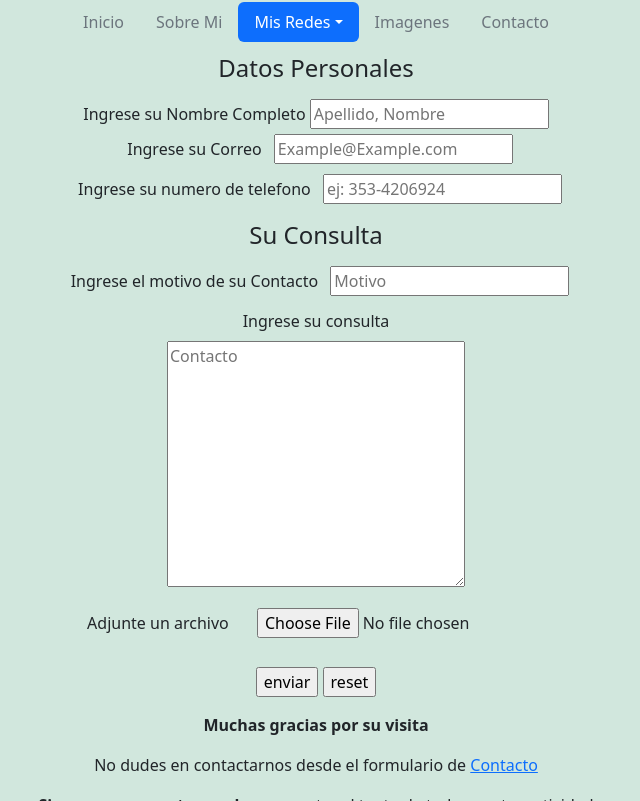
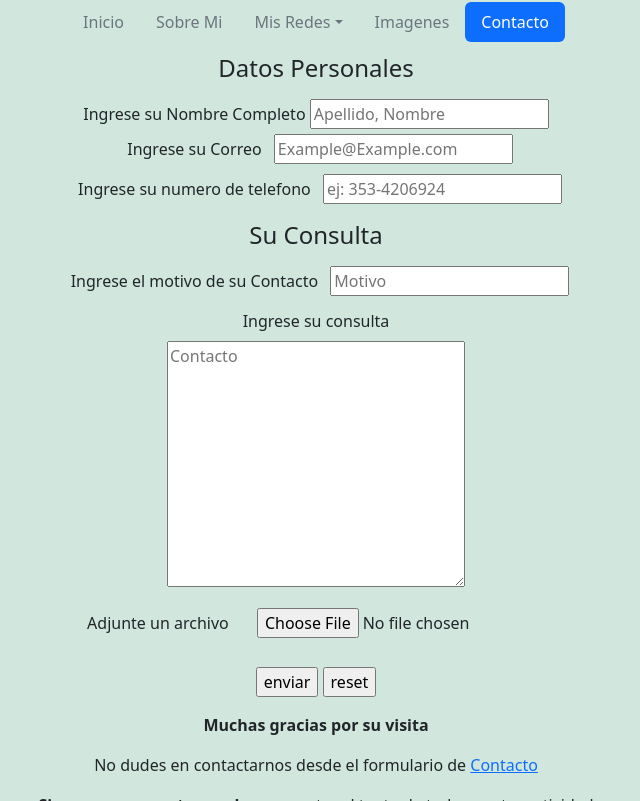
Before and after one commit to ignaciosimonetta/PF-Simonetta, a website: page Pages/Contacto.html in a window 1280 px wide. Shown: the part 108-909 px from the top of the page, without its empty margins (324-964 px from the left). Drawn offline with nearby package versions, Linux system fonts and the light colour scheme.

Commit message:
bug fixes

```diff
--- a/Pages/Contacto.html
+++ b/Pages/Contacto.html
@@ -31,7 +31,7 @@
                             Mi</a>
                     </li>
                     <li class="nav-item dropdown">
-                        <a class="nav-link dropdown-toggle active" data-bs-toggle="dropdown" href="#"
+                        <a class="nav-link dropdown-toggle link-secondary" data-bs-toggle="dropdown" href="#"
                             role="button" aria-expanded="false">Mis Redes</a>
                             <ul class="dropdown-menu">
                                 <a class="navbar-brand" href="https://www.instagram.com/nachosim.racing/" target="_blank">
@@ -64,7 +64,7 @@
                         <a class="nav-link link-secondary" href="./imagenes.html">Imagenes</a>
                     </li>
                     <li class="nav-item">
-                        <a class="nav-link link-secondary" aria-disabled="true"
+                        <a class="nav-link active" aria-disabled="true"
                             href="./Contacto.html">Contacto</a>
                     </li>
                 </ul>
```
